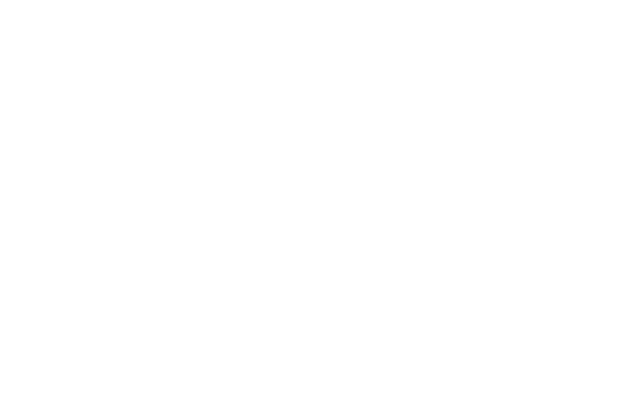
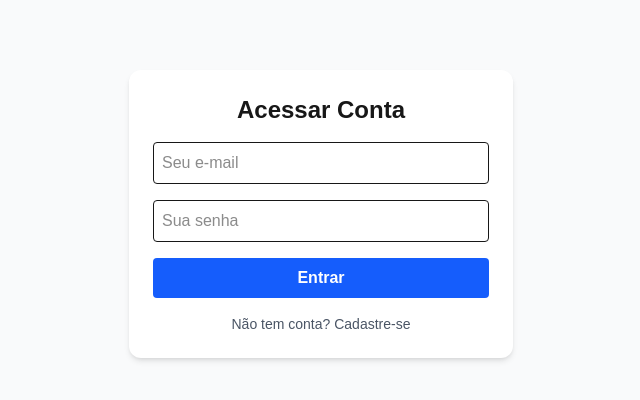
Before and after one commit to mcidferrazlopes2-dev/cardapio-digital, a Next.js app: page /login in a window 1280 px wide. Shown: the part 186-586 px from the top of the page, without its empty margins (319-959 px from the left). Built offline with nearby package versions, Linux system fonts and the light colour scheme; no server answers; the database is empty.

Commit message:
Adiciona autenticacao e vincula cardapio ao usuario

```diff
--- /dev/null
+++ b/app/login/page.js
@@ -0,0 +1,78 @@
+'use client';
+import { useState } from 'react';
+import { supabase } from '@/lib/supabase';
+import { useRouter } from 'next/navigation';
+
+export default function LoginPage() {
+  const [email, setEmail] = useState('');
+  const [password, setPassword] = useState('');
+  const [isSignUp, setIsSignUp] = useState(false);
+  const [loading, setLoading] = useState(false);
+  const [errorMsg, setErrorMsg] = useState('');
+  const router = useRouter();
+
+  const handleAuth = async (e) => {
+    e.preventDefault();
+    setLoading(true);
+    setErrorMsg('');
+
+    if (isSignUp) {
+      const { data, error } = await supabase.auth.signUp({
+        email,
+        password,
+      });
+      if (error) setErrorMsg(error.message);
+      else alert('Conta criada com sucesso! Faça login para continuar.');
+    } else {
+      const { data, error } = await supabase.auth.signInWithPassword({
+        email,
+        password,
+      });
+      if (error) setErrorMsg(error.message);
+      else router.push('/');
+    }
+    setLoading(false);
+  };
+
+  return (
+    <div className="flex flex-col items-center justify-center min-h-screen bg-gray-50 p-4">
+      <form onSubmit={handleAuth} className="p-6 bg-white rounded-xl shadow-md w-full max-w-sm space-y-4">
+        <h2 className="text-2xl font-bold text-center">
+          {isSignUp ? 'Criar Conta' : 'Acessar Conta'}
+        </h2>
+
+        {errorMsg && <p className="text-red-500 text-sm text-center">{errorMsg}</p>}
+
+        <input
+          type="email"
+          placeholder="Seu e-mail"
+          value={email}
+          onChange={(e) => setEmail(e.target.value)}
+          required
+          className="w-full p-2 border rounded"
+        />
+
+        <input
+          type="password"
+          placeholder="Sua senha"
+          value={password}
+          onChange={(e) => setPassword(e.target.value)}
+          required
+          className="w-full p-2 border rounded"
+        />
+
+        <button
+          type="submit"
+          disabled={loading}
+          className="w-full bg-blue-600 text-white p-2 rounded hover:bg-blue-700 font-semibold"
+        >
+          {loading ? 'Carregando...' : isSignUp ? 'Cadastrar' : 'Entrar'}
+        </button>
+
+        <p className="text-sm text-center text-gray-600 cursor-pointer" onClick={() => setIsSignUp(!isSignUp)}>
+          {isSignUp ? 'Já tem uma conta? Entre aqui' : 'Não tem conta? Cadastre-se'}
+        </p>
+      </form>
+    </div>
+  );
+}
--- a/app/page.js
+++ b/app/page.js
@@ -1,80 +1,109 @@
-'use client'
-import { useState } from 'react'
-import { supabase } from '@/lib/supabase'
+'use client';
+import { useState, useEffect } from 'react';
+import { supabase } from '@/lib/supabase';
+import { useRouter } from 'next/navigation';
 
 export default function Home() {
-  const [nome, setNome] = useState('')
-  const [descricao, setDescricao] = useState('')
-  const [slug, setSlug] = useState('')
-  const [mensagem, setMensagem] = useState('')
+  const [nome, setNome] = useState('');
+  const [slug, setSlug] = useState('');
+  const [descricao, setDescricao] = useState('');
+  const [loading, setLoading] = useState(false);
+  const [user, setUser] = useState(null);
+  const router = useRouter();
 
-  const criarCardapio = async (e) => {
-    e.preventDefault()
-    setMensagem('Criando cardápio...')
+  useEffect(() => {
+    // Verifica se o usuário está autenticado ao carregar a página
+    const checkUser = async () => {
+      const { data: { user } } = await supabase.auth.getUser();
+      if (!user) {
+        router.push('/login'); // Redireciona para o login se não estiver logado
+      } else {
+        setUser(user);
+      }
+    };
+    checkUser();
+  }, [router]);
 
-    const slugFormatado = slug.toLowerCase().replace(/[^a-z0-9-]/g, '-')
+  const handleCreate = async (e) => {
+    e.preventDefault();
+    if (!user) return;
+    setLoading(true);
 
     const { data, error } = await supabase
       .from('cardapios')
-      .insert([
-        {
-          nome_estabelecimento: nome,
-          descricao,
-          slug: slugFormatado,
-        },
-      ])
-      .select()
+      .insert([{ nome, slug, descricao, user_id: user.id }]);
 
     if (error) {
-      setMensagem('Erro ao criar: ' + error.message)
+      alert('Erro ao criar cardápio: ' + error.message);
     } else {
-      setMensagem(`Cardápio criado com sucesso! Link: /${slugFormatado}`)
-      setNome('')
-      setDescricao('')
-      setSlug('')
+      router.push(`/${slug}/admin`);
     }
-  }
+    setLoading(false);
+  };
+
+  const handleLogout = async () => {
+    await supabase.auth.signOut();
+    router.push('/login');
+  };
+
+  if (!user) return <p className="p-4 text-center">Carregando...</p>;
 
   return (
-    <main className="min-h-screen p-8 max-w-md mx-auto">
-      <h1 className="text-2xl font-bold mb-6 text-center">Criar Meu Cardápio</h1>
-      <form onSubmit={criarCardapio} className="flex flex-col gap-4">
+    <div className="min-h-screen bg-gray-50 flex flex-col items-center justify-center p-4">
+      <div className="w-full max-w-md bg-white p-6 rounded-xl shadow-md">
+        <div className="flex justify-between items-center mb-6">
+          <span className="text-xs text-gray-500">{user.email}</span>
+          <button onClick={handleLogout} className="text-sm text-red-600 hover:underline">
+            Sair
+          </button>
+        </div>
+
+        <h1 className="text-2xl font-bold text-center mb-4">Criar Meu Cardápio</h1>
+
+        <form onSubmit={handleCreate} className="space-y-4">
           <div>
-          <label className="block text-sm font-medium mb-1">Nome do Estabelecimento</label>
+            <label className="block text-sm font-medium text-gray-700">Nome do Estabelecimento</label>
             <input
               type="text"
-            required
+              placeholder="Ex: Burger King"
               value={nome}
               onChange={(e) => setNome(e.target.value)}
-            className="w-full p-2 border rounded text-black"
-            placeholder="Ex: Burger King"
+              required
+              className="w-full p-2 border rounded mt-1"
             />
           </div>
+
           <div>
-          <label className="block text-sm font-medium mb-1">Link Personalizado (slug)</label>
+            <label className="block text-sm font-medium text-gray-700">Link Personalizado (slug)</label>
             <input
               type="text"
-            required
+              placeholder="Ex: burger-king"
               value={slug}
               onChange={(e) => setSlug(e.target.value)}
-            className="w-full p-2 border rounded text-black"
-            placeholder="Ex: burger-king"
+              required
+              className="w-full p-2 border rounded mt-1"
             />
           </div>
+
           <div>
-          <label className="block text-sm font-medium mb-1">Descrição</label>
+            <label className="block text-sm font-medium text-gray-700">Descrição</label>
             <textarea
+              placeholder="Ex: As melhores artesanais da cidade"
               value={descricao}
               onChange={(e) => setDescricao(e.target.value)}
-            className="w-full p-2 border rounded text-black"
-            placeholder="Ex: As melhores artesanais da cidade"
+              className="w-full p-2 border rounded mt-1"
             />
           </div>
-        <button type="submit" className="bg-blue-600 text-white py-2 rounded font-semibold hover:bg-blue-700">
-          Criar Cardápio
+
+          <button
+            type="submit"
+            disabled={loading}
+            className="w-full bg-blue-600 text-white py-2 rounded hover:bg-blue-700 font-semibold"
+          >
+            {loading ? 'Criando...' : 'Criar Cardápio'}
           </button>
         </form>
-      {mensagem && <p className="mt-4 text-center font-medium">{mensagem}</p>}
-    </main>
-  )
+      </div>
+    </div>
+  );
 }
```
Lines whose indentation alone changed are shown as unchanged.
